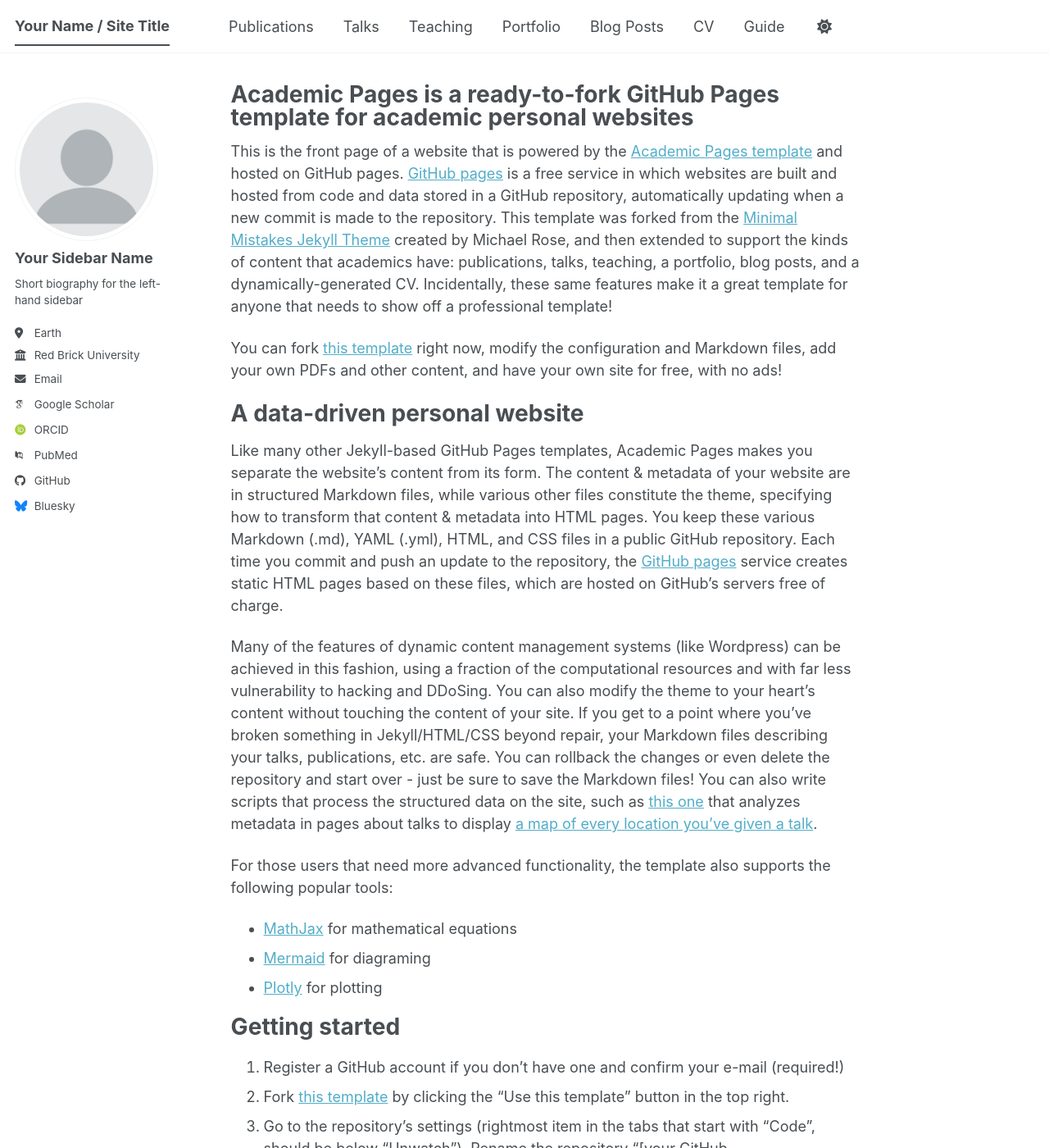
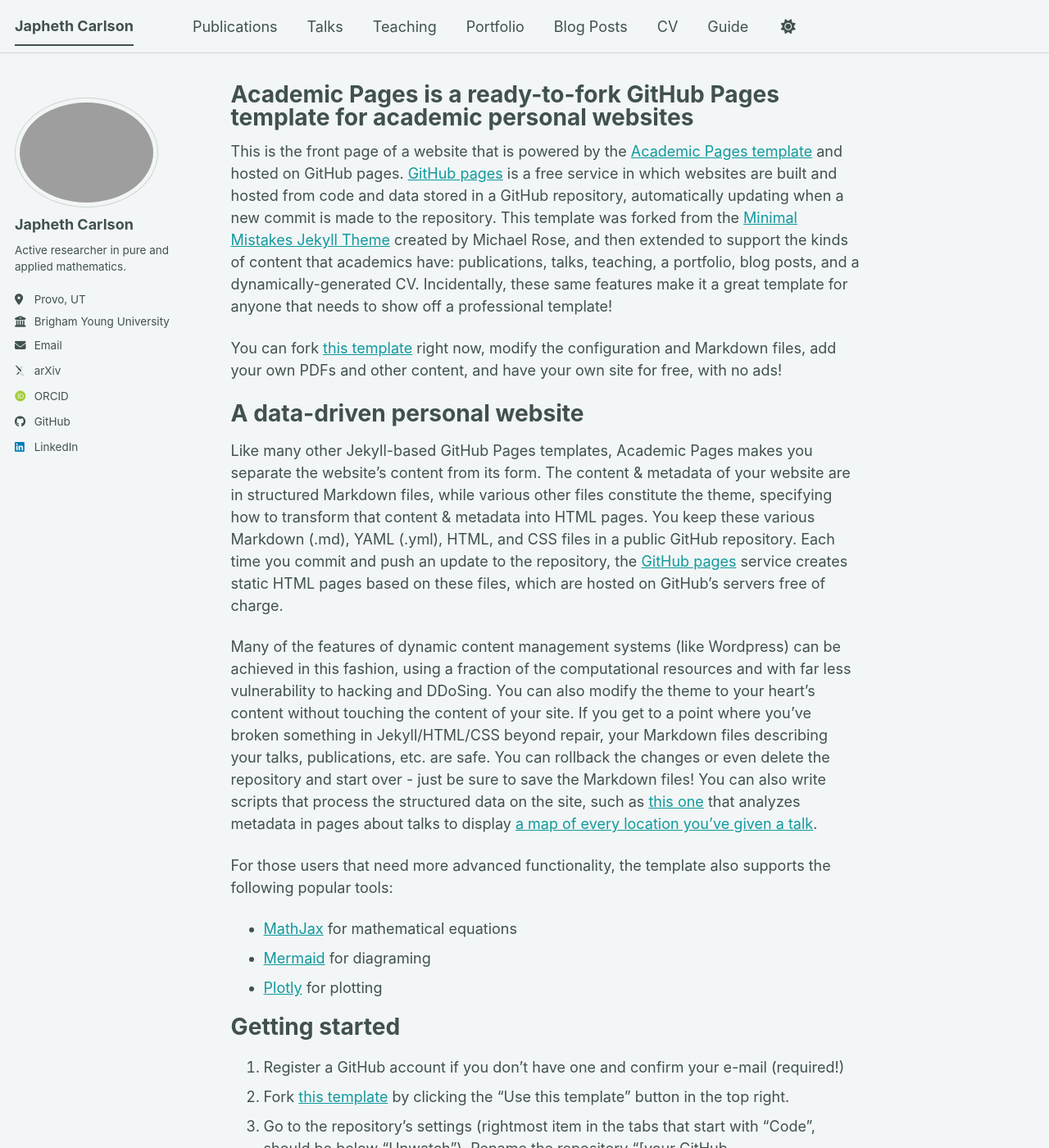
Before and after one commit to jrc117/jrc117.github.io, a Jekyll site: the page built from _pages/about.md, in a window 1280 px wide and 1400 px high. Shown: the whole window at 82% size. Built offline with Jekyll 4.4.1, drawn with Linux system fonts in a browser that asks for light colours; some web fonts are replaced; a script bundle is joined from its source files by our own code; library files that are not in the unit come from our copies; some of the changed text lies outside the part shown.

Commit message:
Modify site theme and personal details
Initial changes.

```diff
--- a/_config.yml
+++ b/_config.yml
@@ -8,11 +8,11 @@
 
 # Basic Site Settings
 locale                   : "en-US"
-site_theme               : "default" # The available themes options are "default", "air", "sunrise", "mint", "dirt" and "contrast"
-title                    : "Your Name / Site Title"
+site_theme               : "mint" # The available themes options are "default", "air", "sunrise", "mint", "dirt" and "contrast"
+title                    : "Japheth Carlson"
 title_separator          : "-"
-name                     : &name "Your Name"
-description              : &description "Your Name's academic portfolio"   # Update this with a general description of your site, this is the default if not overridden by a page
+name                     : &name "Japheth Carlson"
+description              : &description "Japheth's Academic Portfolio"   # Update this with a general description of your site, this is the default if not overridden by a page
 url                      : https://academicpages.github.io # The base hostname & protocol for your site e.g. "https://[your GitHub username].github.io",
                                                            # or if you already have some other page hosted on Github then use "https://[your GitHub username].github.io/[Your Repo Name]"
 baseurl                  : "" # the subpath of your site, e.g. "/blog"
@@ -23,25 +23,25 @@ repository               : "academicpages/academicpages.github.io"
 #               Additional customization can be done by editing /_includes/author-profile.html
 author:
   # Biographic information
-  avatar           : "profile.png"
-  name             : "Your Sidebar Name"
+  avatar           : "Japheth_Mission_Profile.png"
+  name             : "Japheth Carlson"
   pronouns         : # example: "she/her"
-  bio              : "Short biography for the left-hand sidebar"
-  location         : "Earth"
-  employer         : "Red Brick University"
+  bio              : "Active researcher in pure and applied mathematics."
+  location         : "Provo, UT"
+  employer         : "Brigham Young University"
   uri              : # URL
-  email            : "none@example.org"
+  email            : "jrc117@byu.edu"
 
   # Academic websites
   academia         : # URL
-  arxiv            : # URL - Update with the correct link to your profile
-  googlescholar    : "https://scholar.google.com/citations?user=PS_CX0AAAAAJ"
+  arxiv            : http://arxiv.org/a/carlson_j_1
+  googlescholar    : # URL
   inspire-hep      : # URL
   impactstory      : # URL
-  orcid            : "https://orcid.org/yourorcidurl"
+  orcid            : 0009-0001-3338-9425
   semantic         : # URL
   ssrn             : # URL
-  pubmed           : "https://www.ncbi.nlm.nih.gov/pubmed/?term=john+snow"
+  pubmed           : # URL
   researchgate     : # URL
   scopus           : # URL
   zotero           : # URL
@@ -51,13 +51,13 @@ author:
   bitbucket        : # Username - Update with your username on the site
   codepen          : # Username
   dribbble         : # Username
-  github           : "academicpages"
+  github           : https://github.com/jrc117
   kaggle           : # Username
   stackoverflow    : # User number or user number and name (i.e., use "1" or "1/jeff-atwood")
 
   # Social media
   artstation       : # Username
-  bluesky          : "bsky.app" # Replace this with you Bluesky username
+  bluesky          : # Username
   facebook         : # Username
   flickr           : # Username
   foursquare       : # Username
@@ -66,7 +66,7 @@ author:
   keybase          : # Username
   instagram        : # Username
   lastfm           : # Username
-  linkedin         : # Username
+  linkedin         : https://www.linkedin.com/in/japheth-carlson-aa6665301/
   mastodon         : # URL
   medium           : # URL
   pinterest        : # Username
```
